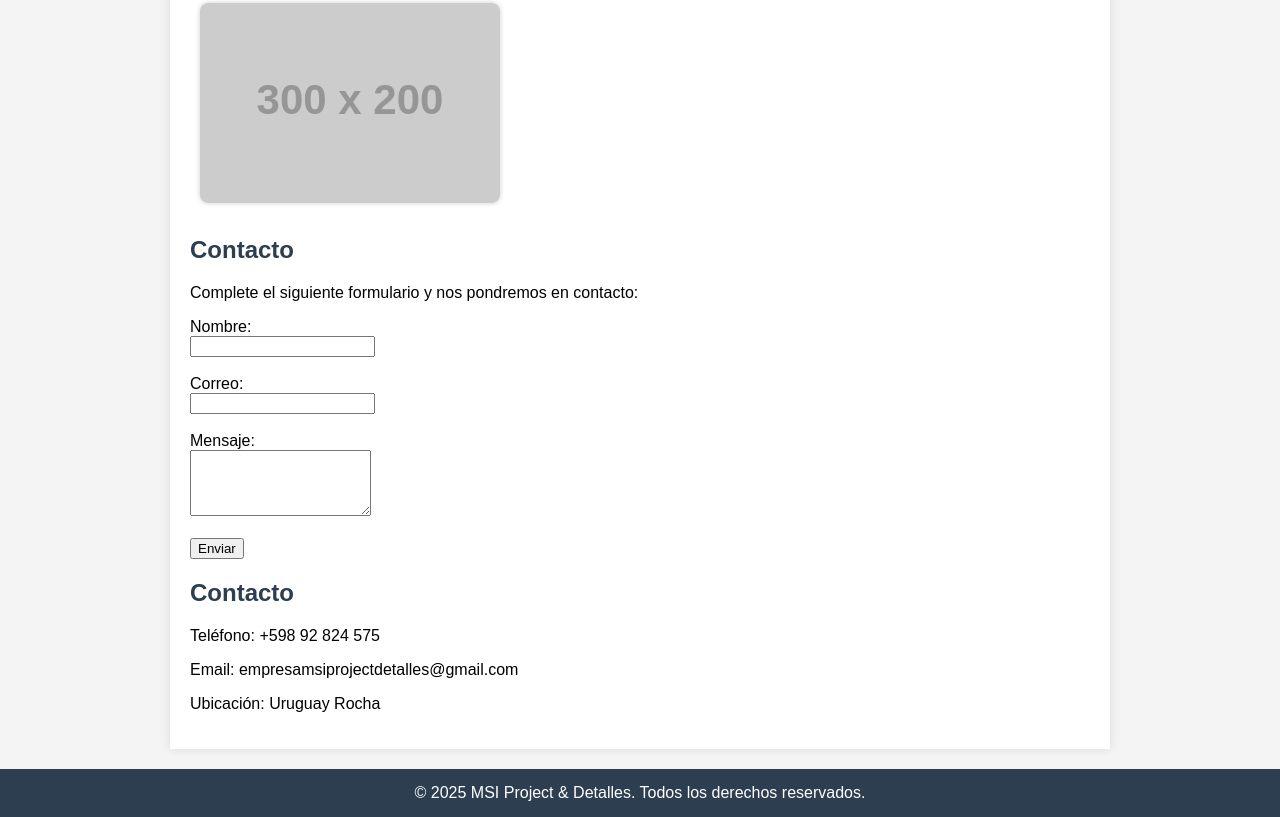
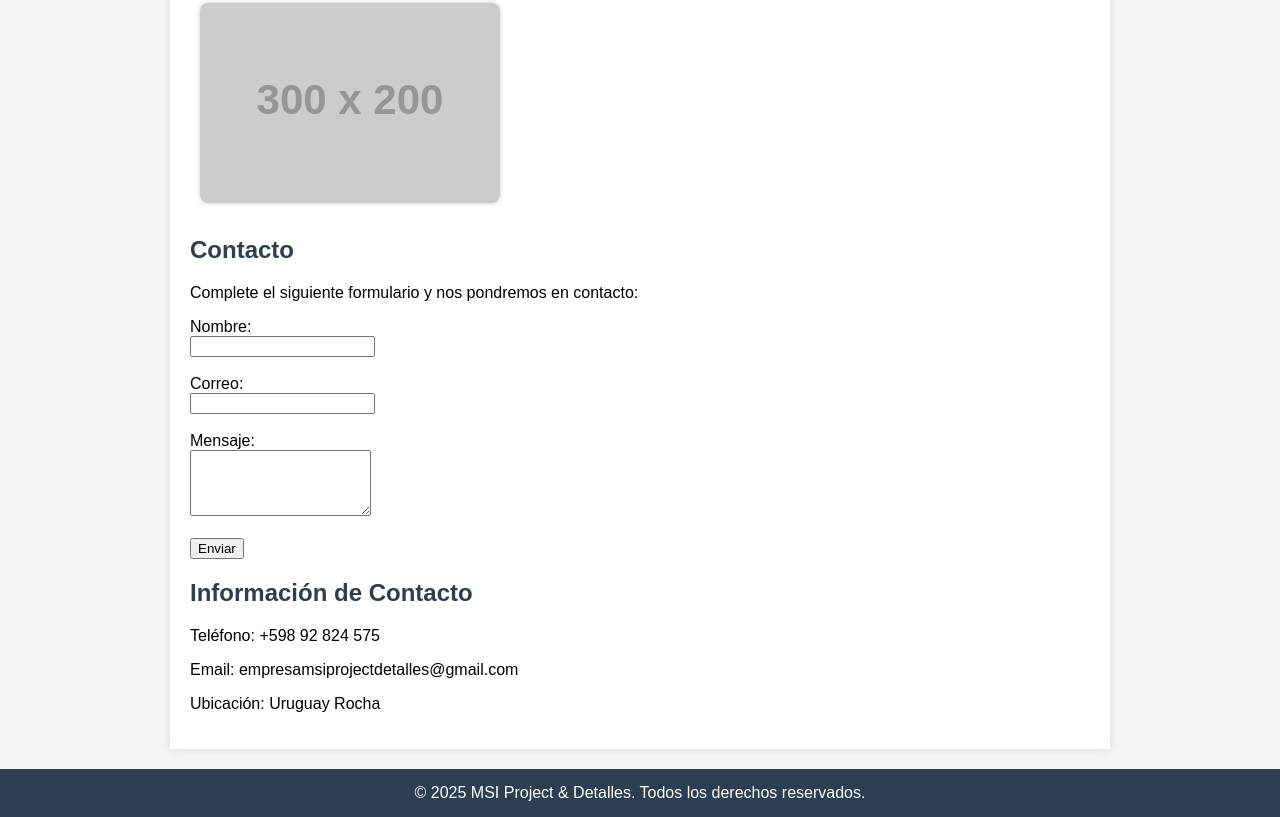
Before and after one commit to joaquinww/MSI-PROJECT, a plain HTML site: page index.html in a window 1280 px wide. Shown: the part 661-1478 px from the top of the page. Drawn offline with Linux system fonts and the light colour scheme; placeholder pictures from the web are drawn by us.

Commit message:
Update index.html
actualizado

```diff
--- a/index.html
+++ b/index.html
@@ -75,13 +75,14 @@
         <li>Detalles de terminación de alta calidad</li>
         <li>Consultoría, diseño y presupuestos</li>
     </ul>
-</form>
 
     <h2 id="proyectos">Algunos de Nuestros Trabajos</h2>
     <div class="galeria">
         <img src="https://via.placeholder.com/300x200?text=Proyecto+1" alt="Proyecto 1">
         <img src="https://via.placeholder.com/300x200?text=Proyecto+2" alt="Proyecto 2">
         <img src="https://via.placeholder.com/300x200?text=Proyecto+3" alt="Proyecto 3">
+    </div>
+
     <h2 id="contacto">Contacto</h2>
     <p>Complete el siguiente formulario y nos pondremos en contacto:</p>
 
@@ -97,9 +98,8 @@
 
         <button type="submit">Enviar</button>
     </form>
-    </div>
 
-    <h2 id="contacto">Contacto</h2>
+    <h2>Información de Contacto</h2>
     <p>Teléfono: +598 92 824 575</p>
     <p>Email: empresamsiprojectdetalles@gmail.com</p>
     <p>Ubicación: Uruguay Rocha</p>
```
Lines whose indentation alone changed are shown as unchanged.
